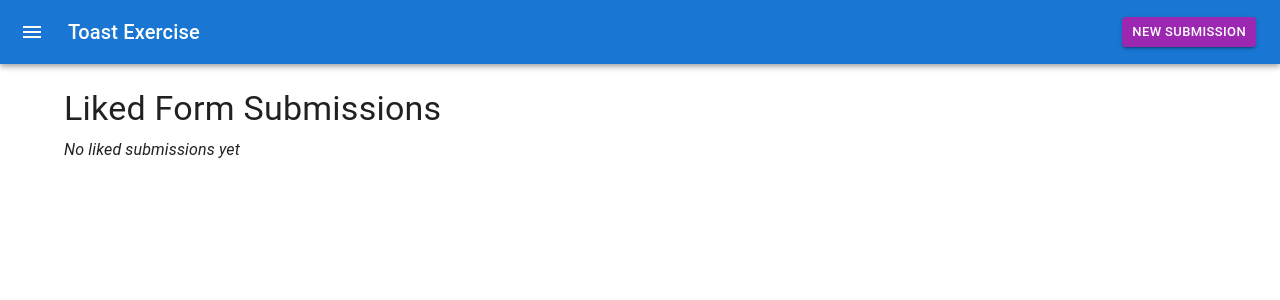
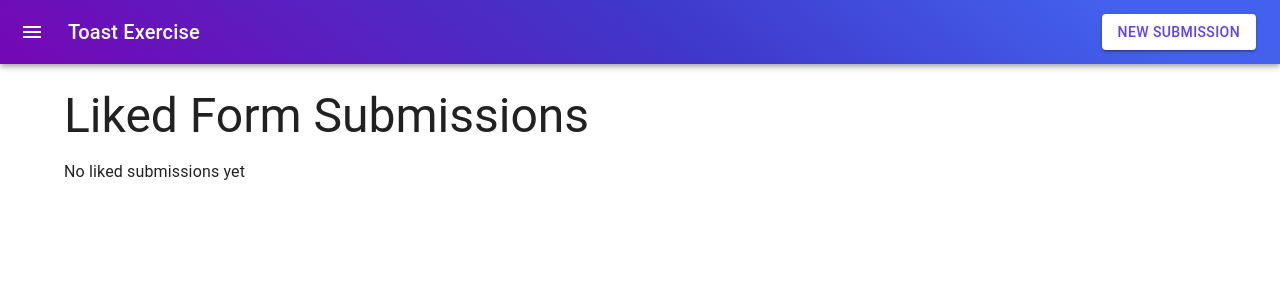
Before and after one commit to marinacrachi/toast-exercise-main, a React (Create React App) app: page / in a window 1280 px wide. Shown: the top 300 px of the page. Built offline with nearby package versions, Linux system fonts and the light colour scheme; what chance would draw is missing.

Commit message:
Layout changes

```diff
--- a/src/Content.js
+++ b/src/Content.js
@@ -1,32 +1,50 @@
 import React, { useContext } from "react";
 import Box from "@mui/material/Box";
 import Typography from "@mui/material/Typography";
+import Tooltip from "@mui/material/Tooltip";
+import CircularProgress from '@mui/material/CircularProgress';
 
 import { SubmissionContext } from "./context/submissionContext";
 import SubmissionToast from "./components/SubmissionToast";
 
 export default function Content() {
   const { likedSubmissions, isLoading } = useContext(SubmissionContext);
-  console.log("likedSubmissions", likedSubmissions);
+
   return (
     <>
       <Box sx={{ marginTop: 3 }}>
-        <Typography variant="h4">Liked Form Submissions</Typography>
-
-        <Typography variant="body1" sx={{ fontStyle: "italic", marginTop: 1 }}>
+        <Typography variant="h3">Liked Form Submissions</Typography>
+        <Typography variant="body1" sx={{ fontStyle: "bold", marginTop: 2 }}>
           {isLoading ? (
-            "Loading..."
+            <Box sx={{ display: 'flex', justifyContent: 'center' }}>
+            <CircularProgress />
+          </Box>
           ) : (
             <>
               {likedSubmissions.length === 0 ? (
                 "No liked submissions yet"
               ) : (
                 <>
-                  {likedSubmissions.map((submission, index) => (
-                    <div key={index}>
-                      {submission.firstName} {submission.lastName}
-                    </div>
-                  ))}
+                  {likedSubmissions.map(
+                    ({ firstName, lastName, email, id }, index) => (
+                      <Tooltip title={email} placement="right">
+                        <Box
+                          key={id}
+                          sx={{
+                            width: 'fit-content',
+                            marginTop: 1,
+                            fontSize: 20,
+                            "&:hover": {
+                              transition: "0.2s ease-in-out",
+                              color: "#e28f44",
+                            },
+                          }}
+                        >
+                          {index + 1}. {firstName} {lastName}
+                        </Box>
+                      </Tooltip>
+                    )
+                  )}
                 </>
               )}
             </>
--- a/src/Header.js
+++ b/src/Header.js
@@ -1,18 +1,18 @@
-import React, { useContext } from 'react';
+import React, { useContext } from "react";
 
-import Box from '@mui/material/Box';
-import AppBar from '@mui/material/AppBar';
-import Toolbar from '@mui/material/Toolbar';
-import Typography from '@mui/material/Typography';
-import Button from '@mui/material/Button';
-import IconButton from '@mui/material/IconButton';
-import MenuIcon from '@mui/icons-material/Menu';
+import Box from "@mui/material/Box";
+import AppBar from "@mui/material/AppBar";
+import Toolbar from "@mui/material/Toolbar";
+import Typography from "@mui/material/Typography";
+import Button from "@mui/material/Button";
+import IconButton from "@mui/material/IconButton";
+import MenuIcon from "@mui/icons-material/Menu";
 
-import { createMockFormSubmission } from './service/mockServer';
-import { SubmissionContext } from './context/submissionContext';
+import { createMockFormSubmission } from "./service/mockServer";
+import { SubmissionContext } from "./context/submissionContext";
 
 export default function Header() {
-  const { setIsToastOpen } = useContext(SubmissionContext);
+  const { isToastOpen, setIsToastOpen } = useContext(SubmissionContext);
 
   const handleClick = () => {
     createMockFormSubmission();
@@ -20,25 +20,45 @@ export default function Header() {
   };
 
   return (
-    <Box sx={{flexGrow: 1}}>
-      <AppBar position="static">
+    <Box sx={{ flexGrow: 1 }}>
+      <AppBar
+        position="static"
+        sx={{
+          background: `linear-gradient(
+    218.67deg,
+    #4361ee 12.63%,
+    #3f37c9 48.24%,
+    #7209b7 97.22%
+  );`,
+        }}
+      >
         <Toolbar>
           <IconButton
             edge="start"
             color="inherit"
             aria-label="menu"
-            sx={{marginRight: 2}}
+            sx={{ marginRight: 2 }}
           >
             <MenuIcon />
           </IconButton>
-          <Typography variant="h6" sx={{flexGrow: 1}}>
+          <Typography variant="h6" sx={{ flexGrow: 1 }}>
             Toast Exercise
           </Typography>
           <Button
             variant="contained"
-            size="small"
-            color="secondary"
+            size="medium"
+            disabled={isToastOpen}
             onClick={handleClick}
+            sx={{
+              background: "#fff",
+              color: "#603eff",
+              "&:hover": {
+                opacity: 0.5,
+                transition: "0.2s ease-in-out",
+                background: "#fff",
+                cursor: "pointer",
+              },
+            }}
           >
             New Submission
           </Button>
--- a/src/components/SubmissionToast.js
+++ b/src/components/SubmissionToast.js
@@ -4,6 +4,7 @@ import Button from "@mui/material/Button";
 import Snackbar from "@mui/material/Snackbar";
 import IconButton from "@mui/material/IconButton";
 import CloseIcon from "@mui/icons-material/Close";
+import CircularProgress from '@mui/material/CircularProgress';
 
 import { saveLikedFormSubmission } from "../service/mockServer";
 import { SubmissionContext } from "../context/submissionContext";
@@ -60,7 +61,7 @@ export default function SubmissionToast() {
               disabled={isSavingSubmission}
               onClick={handleLikeSubmission}
             >
-              LIKE
+              {isSavingSubmission ? (<CircularProgress />) : "Like"}
             </Button>
             <IconButton
               size="small"
```
